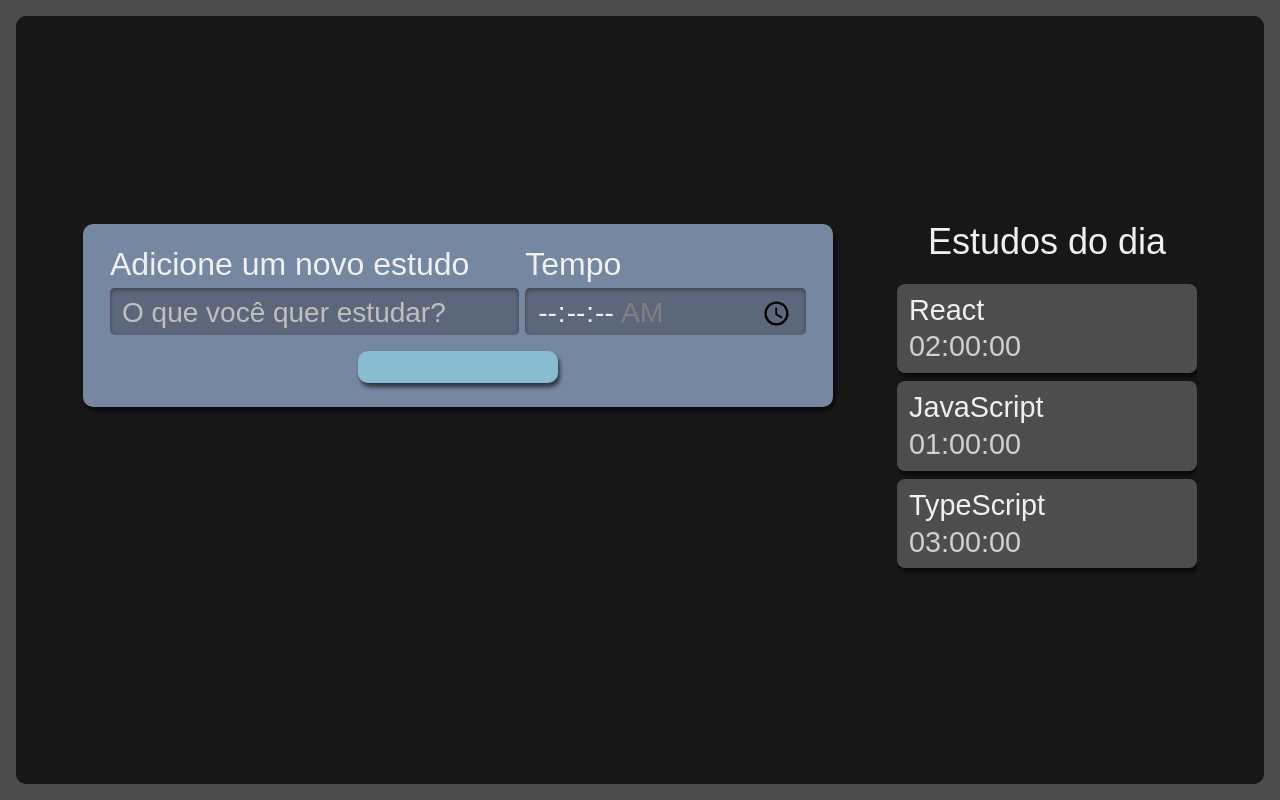
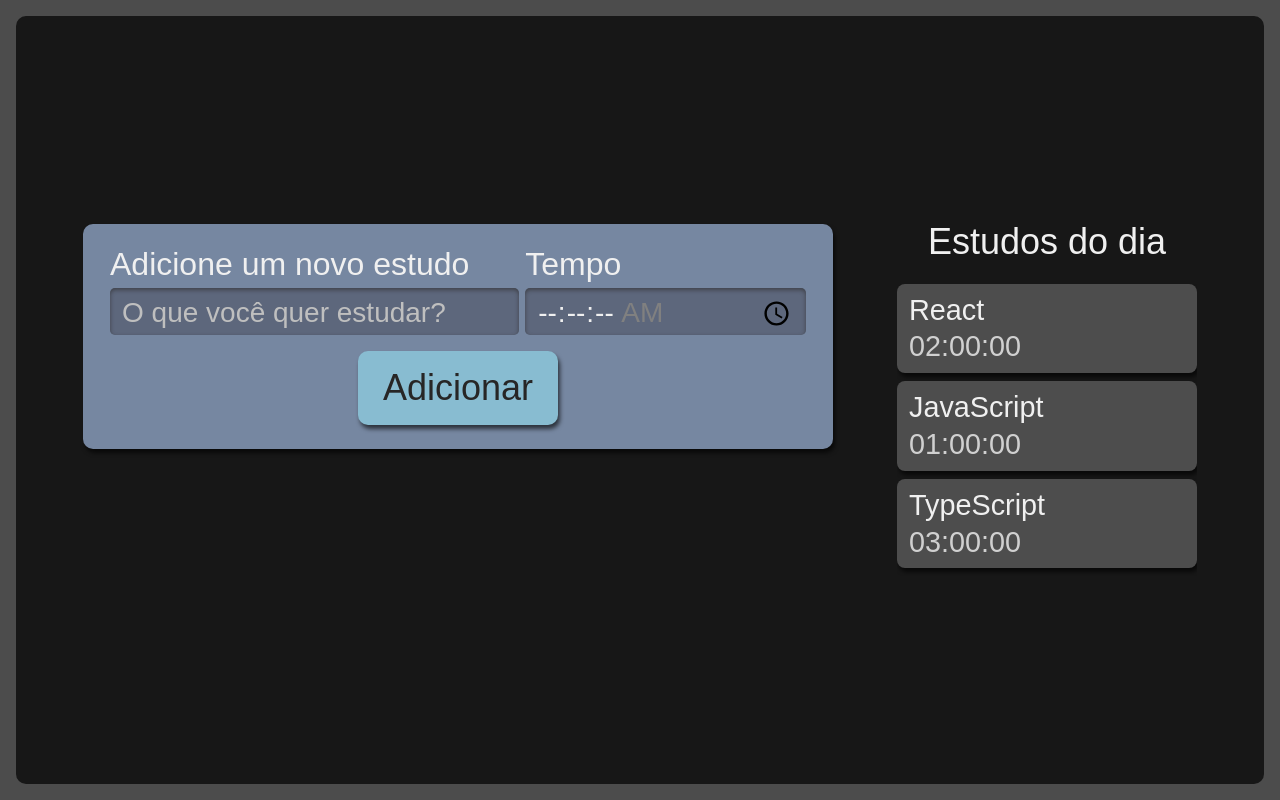
Before and after one commit to lucas-dantas10/React-App, a React (Create React App) app: page / in a window 1280 px wide. Built offline with nearby package versions, Linux system fonts and the light colour scheme.

Commit message:
utilizando a props do botao no Formulário

```diff
--- a/src/components/Formulario/index.tsx
+++ b/src/components/Formulario/index.tsx
@@ -2,7 +2,7 @@ import React from "react";
 import Botao from "../Botao";
 import style from "./Formulario.module.scss";
 
-class Formulario extends React.Component {
+export default class Formulario extends React.Component {
     render() {
         return (
             <form className={style.novaTarefa}>
@@ -32,10 +32,10 @@ class Formulario extends React.Component {
                         required
                     />
                 </div>
-                <Botao/>
+                <Botao
+                    text="Adicionar"
+                />
             </form>
         );
     }
 }
-
-export default Formulario;
```
